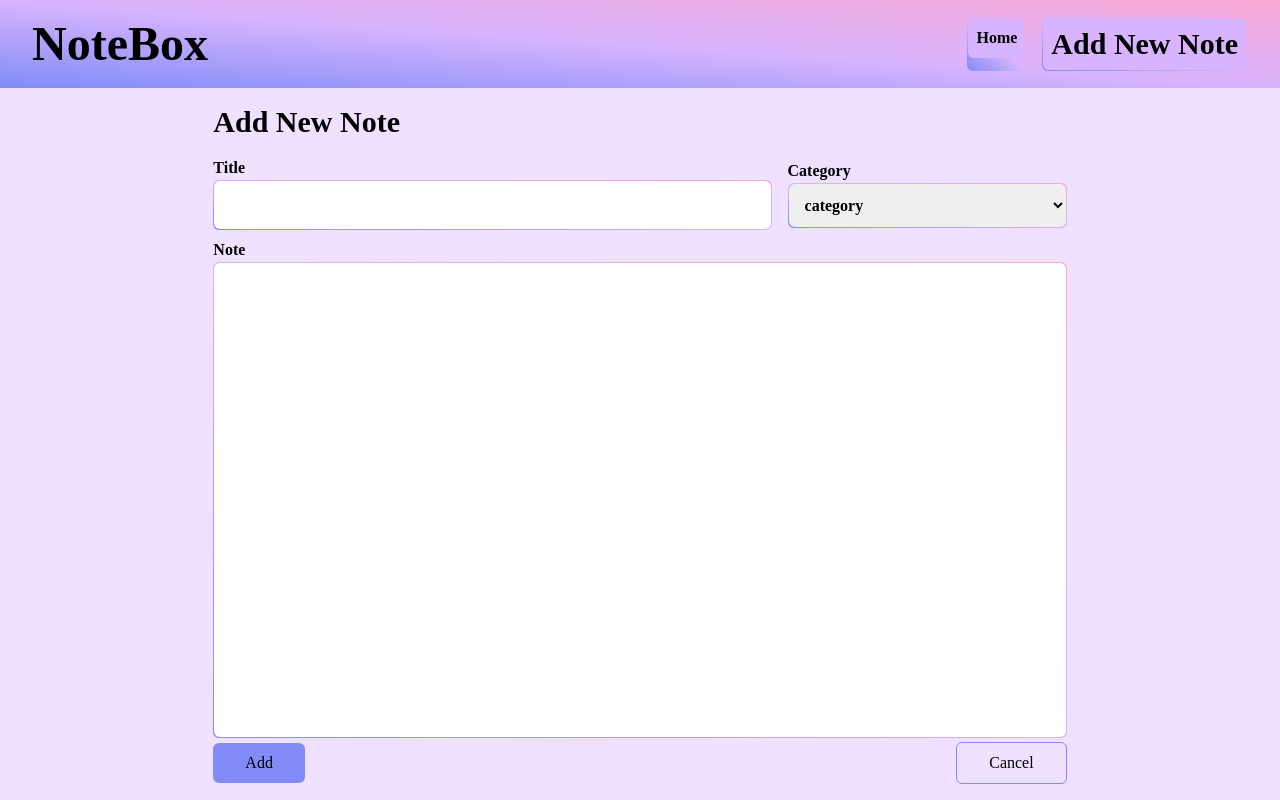
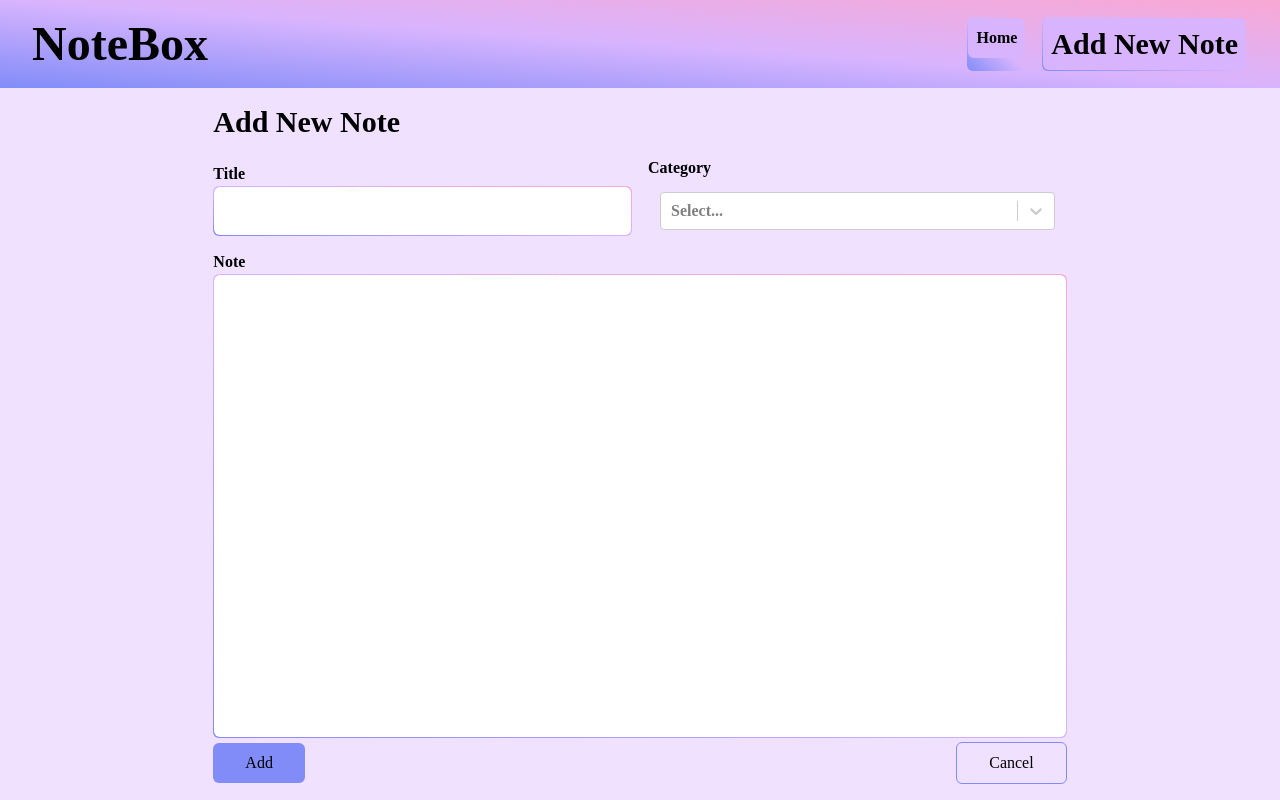
Before and after one commit to Element27/notebox, a React (Vite) app: page /add-note in a window 1280 px wide. Built offline with nearby package versions, Linux system fonts and the light colour scheme; a web font is replaced by a local one.

Commit message:
categories refactored

```diff
--- a/package.json
+++ b/package.json
@@ -14,6 +14,7 @@
     "react": "^18.2.0",
     "react-dom": "^18.2.0",
     "react-router-dom": "^6.15.0",
+    "react-select": "^5.7.4",
     "sweetalert2": "^11.7.22",
     "uuid": "^9.0.0"
   },
--- a/src/components/ViewNoteCard.jsx
+++ b/src/components/ViewNoteCard.jsx
@@ -7,7 +7,11 @@ export default function ViewNoteCard(props) {
 
   const { title, note, category, updatedAt, id, } = props
 
+  console.log(category)
 
+  const renderCategories = category.map((item) => {
+    return <span className="ml-2" key={item.value}>{item.value}</span>
+  })
 
   return (
     <Link to={`/note/${id}`}>
@@ -17,11 +21,9 @@ export default function ViewNoteCard(props) {
         <div
           className=" rounded-lg bg-white">
           {/* title */}
-          <div className="flex items-center justify-between p-2 md:p-3">
+          <div className="flex flex-col justify-between p-2 md:p-3">
 
-            <h3 className="font-erode font-semibold italic line-clamp-1">{title}</h3>
-
-            <h3 className="font-erode font-semibold italic text-gray-600 border-l border-l-slate-500 pl-2">cat:<span className="ml-2">{category}</span></h3>
+            <h3 className="font-erode font-semibold italic line-clamp-1">title: {title}</h3>
           </div>
 
           <div className="p-2 border-y border-y-slate-400 h-20">
@@ -30,6 +32,7 @@ export default function ViewNoteCard(props) {
 
           <div className="flex items-center justify-between p-2">
             <p className="font-erode font-normal italic text-xs md:text-sm text-slate-300">{moment(updatedAt).fromNow()}</p>
+            <p className="font-erode font-normal italic text-xs md:text-sm text-slate-300">categories:{renderCategories}</p>
             {/* <div
             ref={actionRef}
             className=" flex flex-col relative w-fit">
--- a/src/components/ViewNoteComp.jsx
+++ b/src/components/ViewNoteComp.jsx
@@ -2,6 +2,7 @@ import { useEffect, useState } from "react"
 import Header from "./layout/Header"
 import { Link, useNavigate, useParams } from "react-router-dom"
 import Swal from "sweetalert2"
+import Select from "react-select"
 
 
 export default function ViewNoteComp() {
@@ -12,6 +13,7 @@ export default function ViewNoteComp() {
   const [allNotes, setAllNotes] = useState([])
   const [note, setNote] = useState({})
 
+  const [selected, setSelected] = useState(null)
 
   const param = useParams()
   const navigate = useNavigate()
@@ -43,9 +45,10 @@ export default function ViewNoteComp() {
     e.preventDefault()
     if (!note.title) setTitleErr(true)
     if (!note.note) setNoteErr(true)
-    if (!note.category) setCatErr(true)
+    if (!selected || selected.length < 1) setCatErr(true)
 
-    if (!note.title || !note.note || !note.category) {
+
+    if (!note.title || !note.note || !selected) {
       return;
     }
 
@@ -54,7 +57,7 @@ export default function ViewNoteComp() {
     const updatedNotes = allNotes.map((item) => {
       if (item.id === param.id) {
         // console.log(item)
-        return { ...item, ...note, updatedAt: Date.now() }
+        return { ...item, ...note, category: selected, updatedAt: Date.now() }
         // console.log(item)
       }
       return item
@@ -101,7 +104,19 @@ export default function ViewNoteComp() {
       }
     })
   }
+  const renderCategories = note?.category?.map((item) => {
+    console.log(item)
+    return <span className="ml-2"
+      key={item.value}>{item.value}</span>
+  })
 
+  const options = [
+    { value: "Work", label: "Work" },
+    { value: "Class", label: "Class" },
+    { value: "Study", label: "Study" },
+    { value: "Leisure", label: "Leisure" },
+    { value: "Others", label: "Others" },
+  ]
   return (
     <div className="bg-purple-300/40 min-h-screen">
       <Header />
@@ -115,7 +130,7 @@ export default function ViewNoteComp() {
             className="font-erode px-8 py-2 bg-indigo-400 rounded-md">Edit</button>}
         </div>
         <div className="flex items-center space-x-4 justify-between">
-          <div className="flex flex-col mb-2 w-2/3">
+          <div className="flex flex-col mb-2 w-1/2">
             <label htmlFor="title" className="font-erode font-semibold text-sm md:text-base">
               Title
             </label>
@@ -132,22 +147,21 @@ export default function ViewNoteComp() {
             {titleErr && <p className="font-erode font-medium text-xs text-red-500">title cannot be empty</p>}
           </div>
 
-          <div className="flex flex-col mb-2 w-1/3">
+          <div className="flex flex-col mb-2 w-1/2">
             <label htmlFor="title" className="font-erode font-semibold text-sm md:text-base">
               Category
             </label>
-            <div className="gradient-bg p-[1px] rounded-md ">
+            <div className=" ">
               {editMode ? (
-                <select
-                  onChange={handleChange}
-                  value={note.category}
-                  className="p-2 md:p-3 rounded-md font-erode font-semibold text-sm md:text-base w-full" >
-                  <option className="font-erode font-medium text-xs md:text-sm">Work</option>
-                  <option className="font-erode font-medium text-xs md:text-sm">Leisure</option>
-                  <option className="font-erode font-medium text-xs md:text-sm">Others</option>
-                </select>)
+                <Select
+                  options={options}
+                  defaultValue={note?.category}
+                  onChange={setSelected}
+                  isMulti
+                  className="p-2 md:p-3 rounded-md font-erode font-semibold text-sm md:text-base w-full"
+                />)
                 : <p className="p-2 md:p-3 rounded-md font-erode font-semibold text-sm md:text-base bg-white">
-                  {note.category}
+                  {renderCategories}
                 </p>
               }
             </div>
--- a/src/components/addNotesComp.jsx
+++ b/src/components/addNotesComp.jsx
@@ -1,8 +1,10 @@
+/* eslint-disable no-unused-vars */
 import { useState } from "react"
 import Swal from "sweetalert2";
 import { v4 as uuid } from "uuid";
 import Header from "./layout/Header";
 import { Link, useNavigate } from "react-router-dom";
+import Select from "react-select";
 
 
 export default function AddNotesComp() {
@@ -11,6 +13,7 @@ export default function AddNotesComp() {
   const [titleErr, setTitleErr] = useState(false)
   const [catErr, setCatErr] = useState(false)
   const [noteErr, setNoteErr] = useState(false)
+  const [selected, setSelected] = useState(null)
 
   const navigate = useNavigate()
 
@@ -29,9 +32,11 @@ export default function AddNotesComp() {
 
     if (!note.title) setTitleErr(true)
     if (!note.note) setNoteErr(true)
-    if (!note.category || note.category === "category") setCatErr(true)
+    if (!selected || selected.length < 1) setCatErr(true)
 
-    if (!note.title || !note.note || !note.category) {
+
+    if (!note.title || !note.note || !selected) {
+      console.log("returning")
       return;
     }
 
@@ -39,17 +44,17 @@ export default function AddNotesComp() {
     const newNote = {
       id: uuid(),
       ...note,
+      category: selected,
       createdAt: Date.now(),
       updatedAt: Date.now()
     }
+    console.log(newNote)
 
     const fetchAllnotes = JSON.parse(localStorage.getItem("boxedNotes"))
 
     const altNotes = [...fetchAllnotes, newNote]
     // setAllNoted(altNotes)
     console.log(altNotes)
-
-
 
     localStorage.setItem("boxedNotes", JSON.stringify(altNotes))
     Swal.fire({
@@ -63,13 +68,22 @@ export default function AddNotesComp() {
   }
 
 
+  const options = [
+    { value: "Work", label: "Work" },
+    { value: "Class", label: "Class" },
+    { value: "Study", label: "Study" },
+    { value: "Leisure", label: "Leisure" },
+    { value: "Others", label: "Others" },
+  ]
+
+  // console.log(selected)
   return (
     <div className="bg-purple-300/40 min-h-screen">
       <Header />
       <div className="w-full md:w-10/12 lg:w-8/12 mx-auto h-[85vh] flex flex-col my-4 ">
         <h2 className="font-erode mb-4 font-semibold text-xl md:text-2xl lg:text-3xl ">Add New Note</h2>
         <div className="flex items-center space-x-4 justify-between">
-          <div className="flex flex-col mb-2 w-2/3">
+          <div className="flex flex-col mb-2 w-1/2">
             <label htmlFor="title" className="font-erode font-semibold text-sm md:text-base">
               Title
             </label>
@@ -81,21 +95,20 @@ export default function AddNotesComp() {
             {titleErr && <p className="font-erode font-medium text-xs text-red-500">title cannot be empty</p>}
           </div>
 
-          <div className="flex flex-col mb-2 w-1/3">
+          <div className="flex flex-col mb-2 w-1/2">
             <label htmlFor="category" className="font-erode font-semibold text-sm md:text-base">
               Category
             </label>
-            <div className="gradient-bg p-[1px] rounded-md">
-              <select
-                name="category"
-                onChange={e => { handleChange(e) }}
-                className="p-2 md:p-3 rounded-md font-erode font-semibold text-sm md:text-base w-full">
-                <option value={null} className="font-erode font-medium text-xs md:text-sm">category</option>
-                <option value='Work' className="font-erode font-medium text-xs md:text-sm">Work</option>
-                <option value='Leisure' className="font-erode font-medium text-xs md:text-sm">Leisure</option>
-                <option value='Others' className="font-erode font-medium text-xs md:text-sm">Others</option>
-              </select>
-            </div>
+            {/* <div className="gradient-bg p-[1px] rounded-md"> */}
+
+            <Select
+              options={options}
+              defaultValue={selected}
+              onChange={setSelected}
+              isMulti
+              className="p-2 md:p-3 rounded-md font-erode font-semibold text-sm md:text-base w-full"
+            />
+            {/* </div> */}
             {catErr && <p className="font-erode font-medium text-xs text-red-500">Select a category</p>}
           </div>
         </div>
--- a/src/screens/Home.jsx
+++ b/src/screens/Home.jsx
@@ -19,6 +19,17 @@ export default function Home() {
       {/* Hero */}
 
       <Header />
+
+      <div className="">
+        {/* search by tag */}
+        <div>
+          <select>
+
+          </select>
+        </div>
+        {/* sort be created/updated date */}
+        <div></div>
+      </div>
       <div className=" px-2 py-4 md:px-4 w-full md:w-10/12 mx-auto grid gap-4 grid-cols-1 md:grid-cols-2  lg:grid-cols-3">
 
         {allNotes.length ? (allNotes.map((note) => {
```
Also changed, not shown: 1 other file (tests, documents, lock files or other folders).
